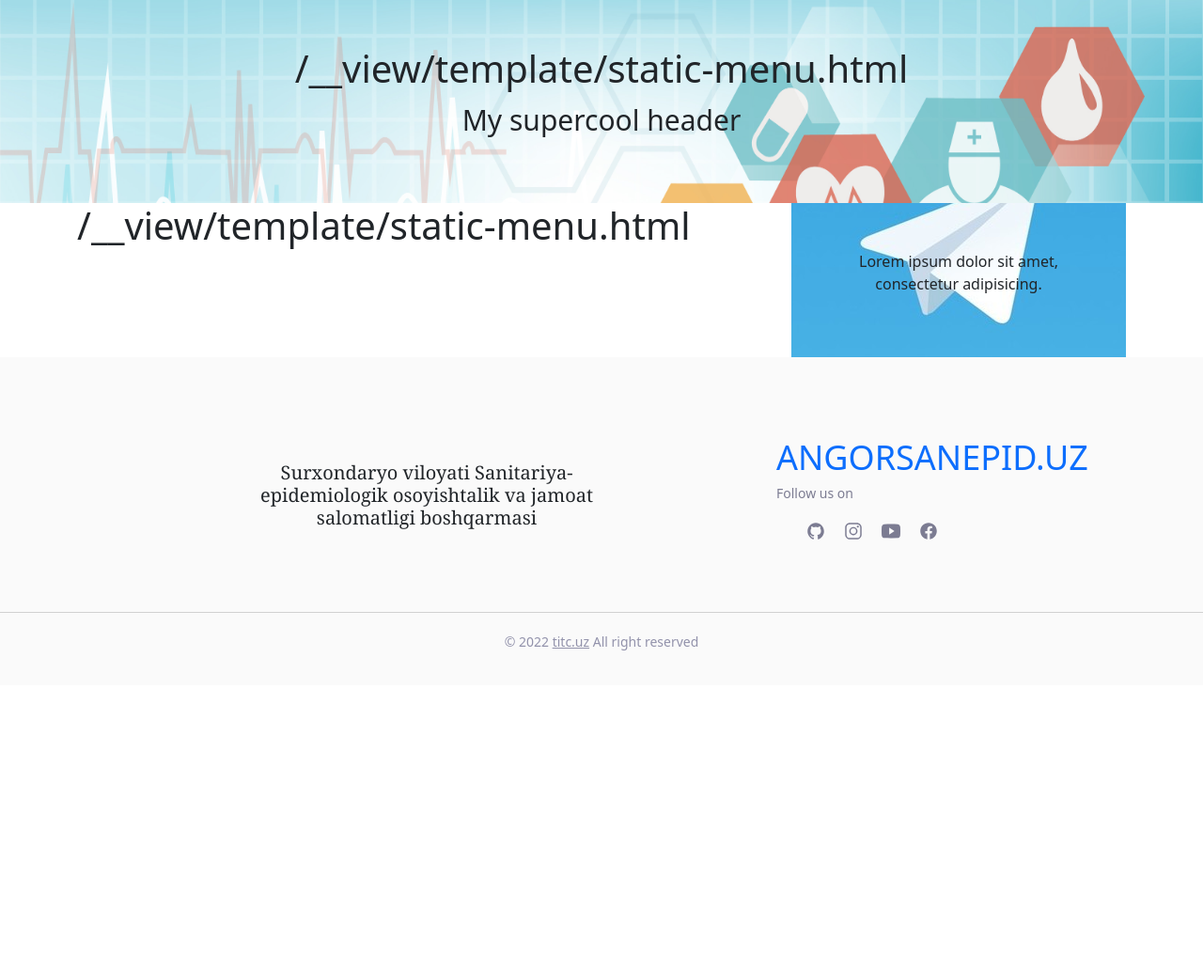
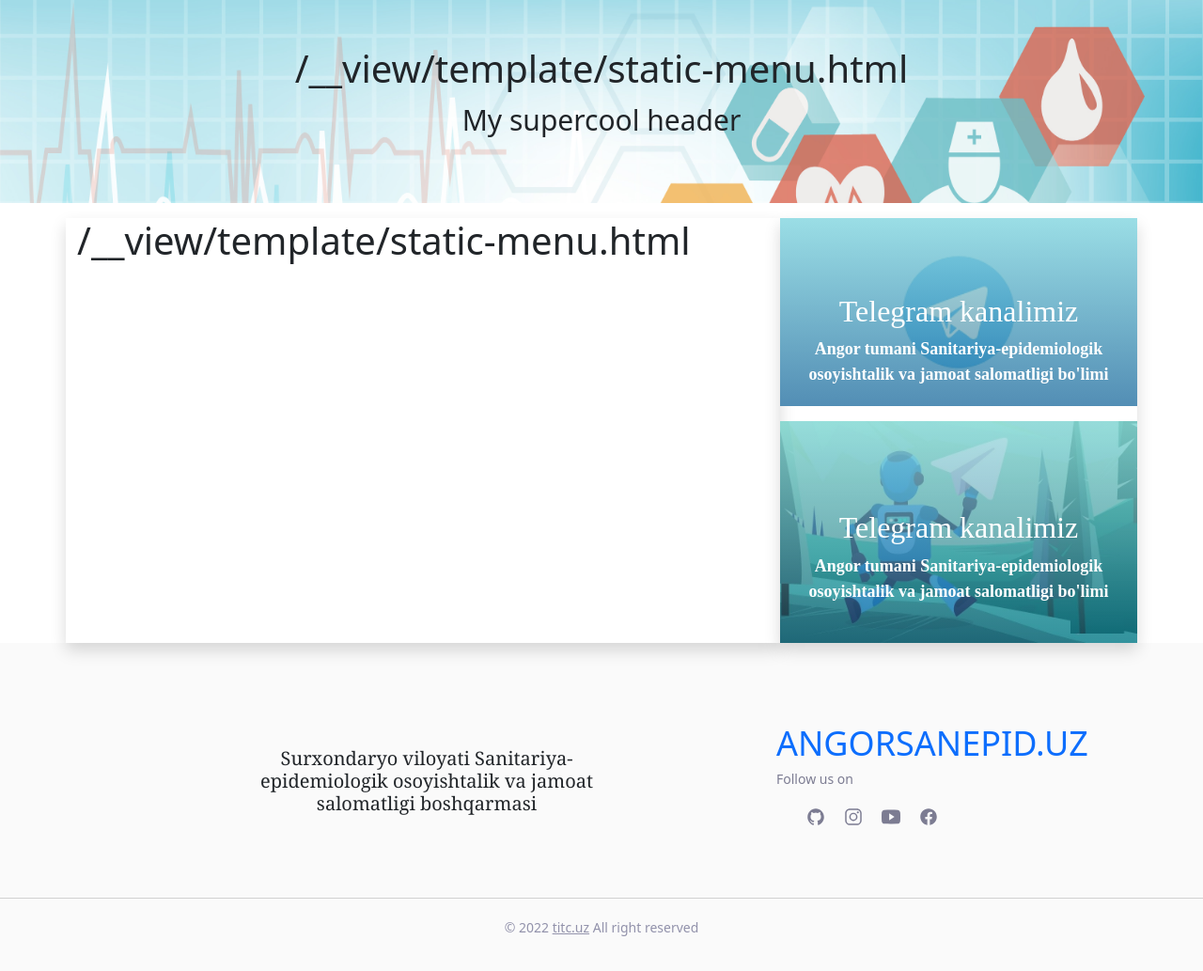
Before and after one commit to boltayevjahongir/sanepid, a Django app: template template/static-menu.html in a window 1280 px wide. Shown: the part 57-1090 px from the top of the page at 94% size. Before the commit the page ends 749 px from the top, so only its background shows below. Run offline with Django 4.2, Linux system fonts and the light colour scheme; the template is opened without the code that fills it, so the values that code supplies are empty.

Commit message:
add side bar

```diff
--- a/static/css/style.css
+++ b/static/css/style.css
@@ -361,16 +361,45 @@ footer .logo { margin-bottom: 30px; }
   font-size: 30px;
 }
 .telegram-banner{
-  background-image: url("../images/840_560.jpg");
-  padding: 50px;
-   text-align: center;
-  background-position: center;
+  position: relative;
+
+}
+.telegram-banner img{
+  width: 100%;
 
 }
 
 
+.telegram-banner .text-box{
+  position: absolute;
+  top: 0;
+  left: 0;
+  width: 100%;
+  height: 100%;
+  background: linear-gradient(rgba(154, 224, 222, 0.75), rgba(22, 81, 122, 0.55));
+  color: white;
+  font-family: Arial sans-serif;
+  font-size: 18px;
+  font-weight: 600;
+  text-align: center;
+}
+.telegram-banner .text{
+  position: absolute;
+  top: 40%;
+  transition: all 0.5s;
 
+}
+.telegram-banner .text button{
+  display: none;
+  transition: all 0.5s;
+}
+.telegram-banner:hover .text{
+  top: 20%;
 
+}
+.telegram-banner:hover button{
+  display: inline-block;
+}
 
 
 
--- a/template/static-menu.html
+++ b/template/static-menu.html
@@ -7,18 +7,31 @@
   <p>My supercool header</p>
 </div>
 <div class="container">
-    <div class="row">
-    <div class="col-12 col-md-8">
+    <div class="row mt-3">
+    <div class="col-12 col-md-8 shadow">
         <h1>{{ request.get_full_path }}</h1>
     </div>
-    <div class="col-12 col-md-4">
+    <div class="col-12 col-md-4 shadow p-0">
         <div class="telegram-banner">
-            <p>Lorem ipsum dolor sit amet, consectetur adipisicing.</p>
+            <img class="" src="{% static 'images/telegram.png' %}" alt="telegram.png">
+            <div class="text-box">
+                <div class="text">
+                    <h2>Telegram kanalimiz</h2>
+                    <p>Angor tumani Sanitariya-epidemiologik osoyishtalik va jamoat salomatligi bo'limi</p>
+                    <button class="btn btn-light">A'zo bo'lish</button>
+                </div>
+            </div>
         </div>
-        <div class="message-banner">
-
+                <div class="telegram-banner mt-3">
+            <img class="" src="{% static 'images/message.jpg' %}" alt="telegram.png">
+            <div class="text-box">
+                <div class="text">
+                    <h2>Telegram kanalimiz</h2>
+                    <p>Angor tumani Sanitariya-epidemiologik osoyishtalik va jamoat salomatligi bo'limi</p>
+                    <button class="btn btn-light">A'zo bo'lish</button>
+                </div>
+            </div>
         </div>
-
     </div>
 </div>
 </div>
```
Also changed, not shown: static/images/Most-popular-Telegram-bots.jpg (deleted), static/images/message.jpg (added), static/images/telegram.png (added).
